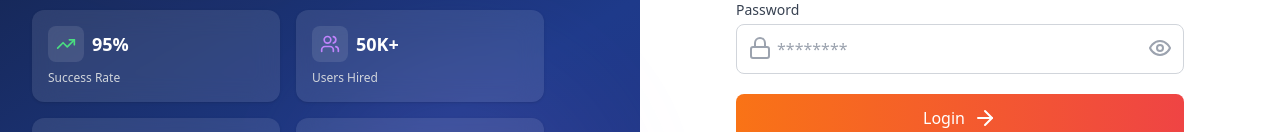
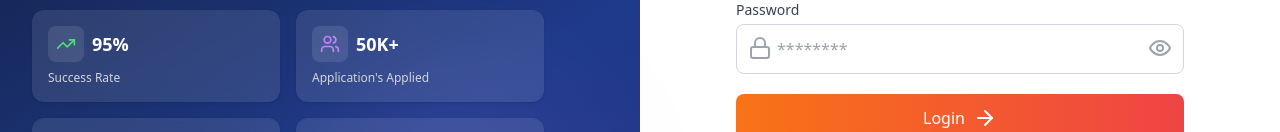
Before and after one commit to khushimalik04/flashfire-dashboard-frontend, a React (Vite) app: page /login in a window 1280 px wide. Shown: the part 404-536 px from the top of the page. Built offline with nearby package versions, Linux system fonts and the light colour scheme; no server answers.

Commit message:
Update Login.tsx

```diff
--- a/src/components/Login.tsx
+++ b/src/components/Login.tsx
@@ -43,7 +43,7 @@ const statsData = [
   },
   {
     value: "50K+",
-    label: "Users Hired",
+    label: "Application's Applied",
     icon: <Users className="w-5 h-5 text-purple-400" />,
   },
   {
```
